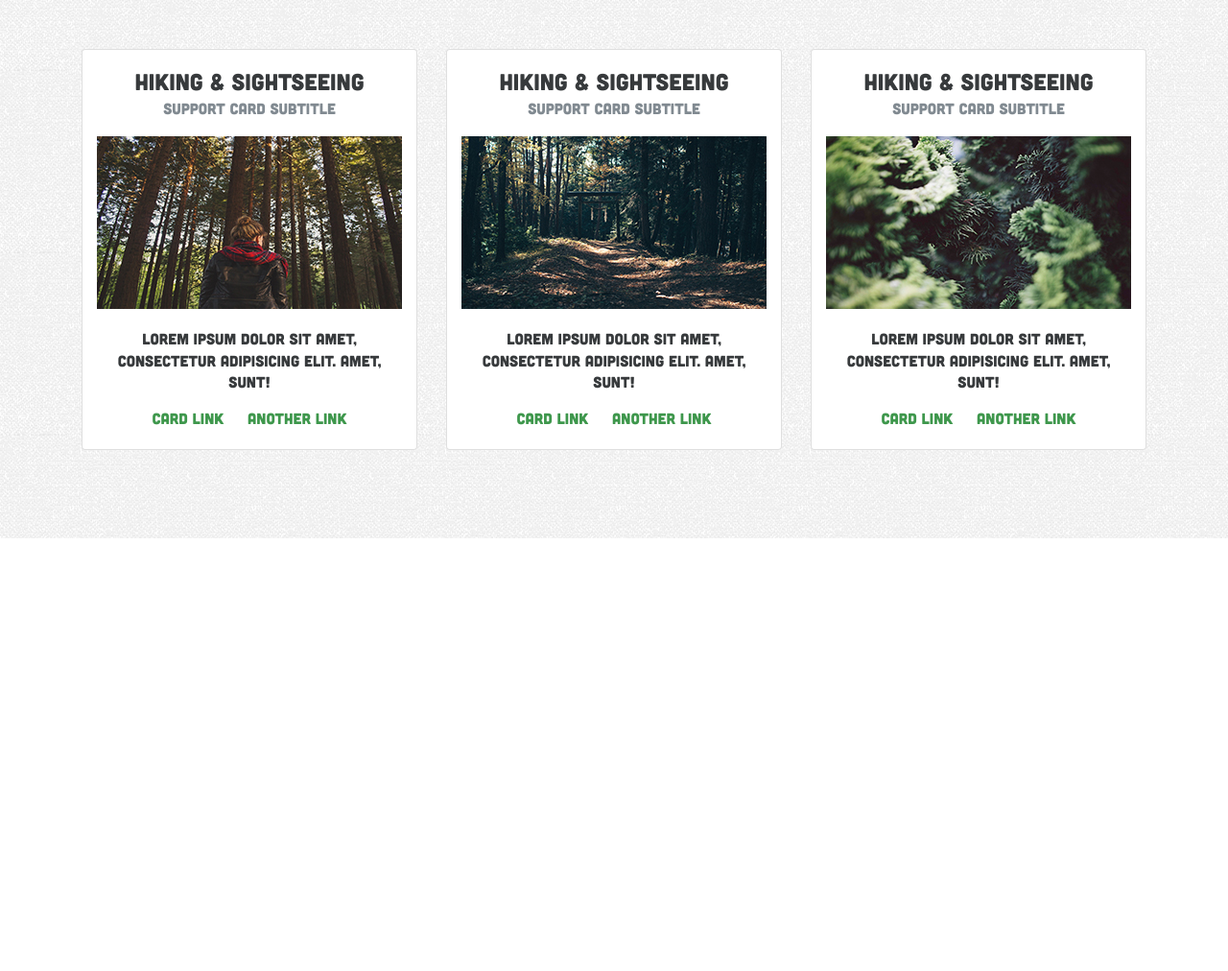
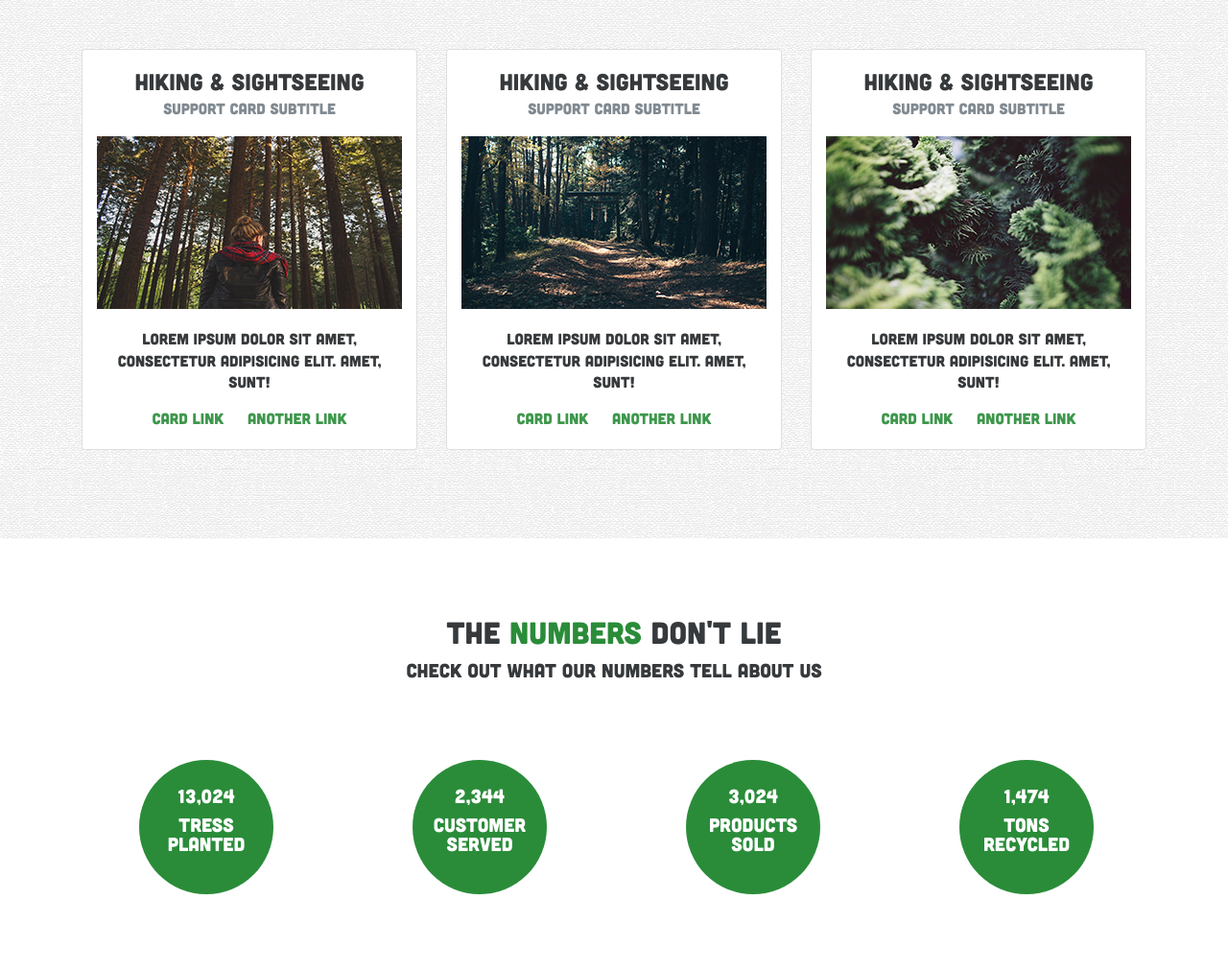
Before and after one commit to AndriiSavchuk/BootStrap4, a website: page app/index.html in a window 1280 px wide. Shown: the part 3264-4276 px from the top of the page at 96% size. Before the commit the page ends 3825 px from the top, so only its background shows below. Drawn offline with Linux system fonts and the light colour scheme.

Commit message:
Added section Numbers

```diff
--- a/app/index.html
+++ b/app/index.html
@@ -215,6 +215,52 @@
             </div>
         </section>
 
+        <section id="numbers">
+            <div class="section-numbers">
+                <div class="container">
+                    <h2 class="headings">The <span class="bold-green">numbers</span> don't lie</h2>
+                    <p class="lead under-heading">Check out what our numbers tell about us</p>
+                    <div class="row">
+                        <div class="col-sm-3">
+                            <div class="number">
+                                <div class="number-content">
+                                    <span class="counter">13,024</span>
+                                    <p>Tress planted</p>
+                                </div>
+                            </div>
+                        </div>
+
+                        <div class="col-sm-3">
+                            <div class="number">
+                                <div class="number-content">
+                                    <span class="counter">2,344</span>
+                                    <p>Customer served</p>
+                                </div>
+                            </div>
+                        </div>
+
+                        <div class="col-sm-3">
+                            <div class="number">
+                                <div class="number-content">
+                                    <span class="counter">3,024</span>
+                                    <p>Products sold</p>
+                                </div>
+                            </div>
+                        </div>
+
+                        <div class="col-sm-3">
+                            <div class="number">
+                                <div class="number-content">
+                                    <span class="counter">1,474</span>
+                                    <p>Tons recycled</p>
+                                </div>
+                            </div>
+                        </div>
+                    </div>
+                </div>
+            </div>
+        </section>
+
 
         <script src="js/scripts.min.js"></script>
     </body>
--- a/app/sass/main.sass
+++ b/app/sass/main.sass
@@ -33,6 +33,7 @@
         &:hover
             color: rgba(19, 128, 36, 0.54)
             transition: 0.3s
+            transform: scale(1.5)
 
 
 /*---- Navbar styles ----*/
@@ -70,6 +71,7 @@
                 color: rgba(19, 128, 36, 1)
                 transition: 0.5s
                 cursor: pointer
+                transform: scale(1.1)
         p
             padding-top: 1rem
             font-family: $font-family-secondary
@@ -182,6 +184,48 @@
                 transition: 0.5s
 
 
+/*---- Numbers styles ----*/
+
+#numbers
+    padding: 5rem 0
+    background-color: #fff
+    .section-numbers
+        color: $font-color-secondary
+        p.under-heading
+            margin-bottom: 5rem
+
+        .number
+            padding-left: 60px
+            .number-content
+                display: table-cell
+                vertical-align: middle
+                p
+                    padding-top: 10px
+
+        .number-content
+            color: #fff
+            display: table
+            font-size: 20px
+            line-height: 20px
+            height: 140px
+            width: 140px
+            background-color: rgba(19, 128, 36, 0.9)
+            border-radius: 50%
+            text-align: center
+            transition: 1s
+            &:hover
+                color: $font-color-secondary
+                transition: 1s
+                transform: scale(1.1)
+
+
+
+
+
+
+
+
+
 
 
 
```
Also changed, not shown: app/css/main.min.css.
